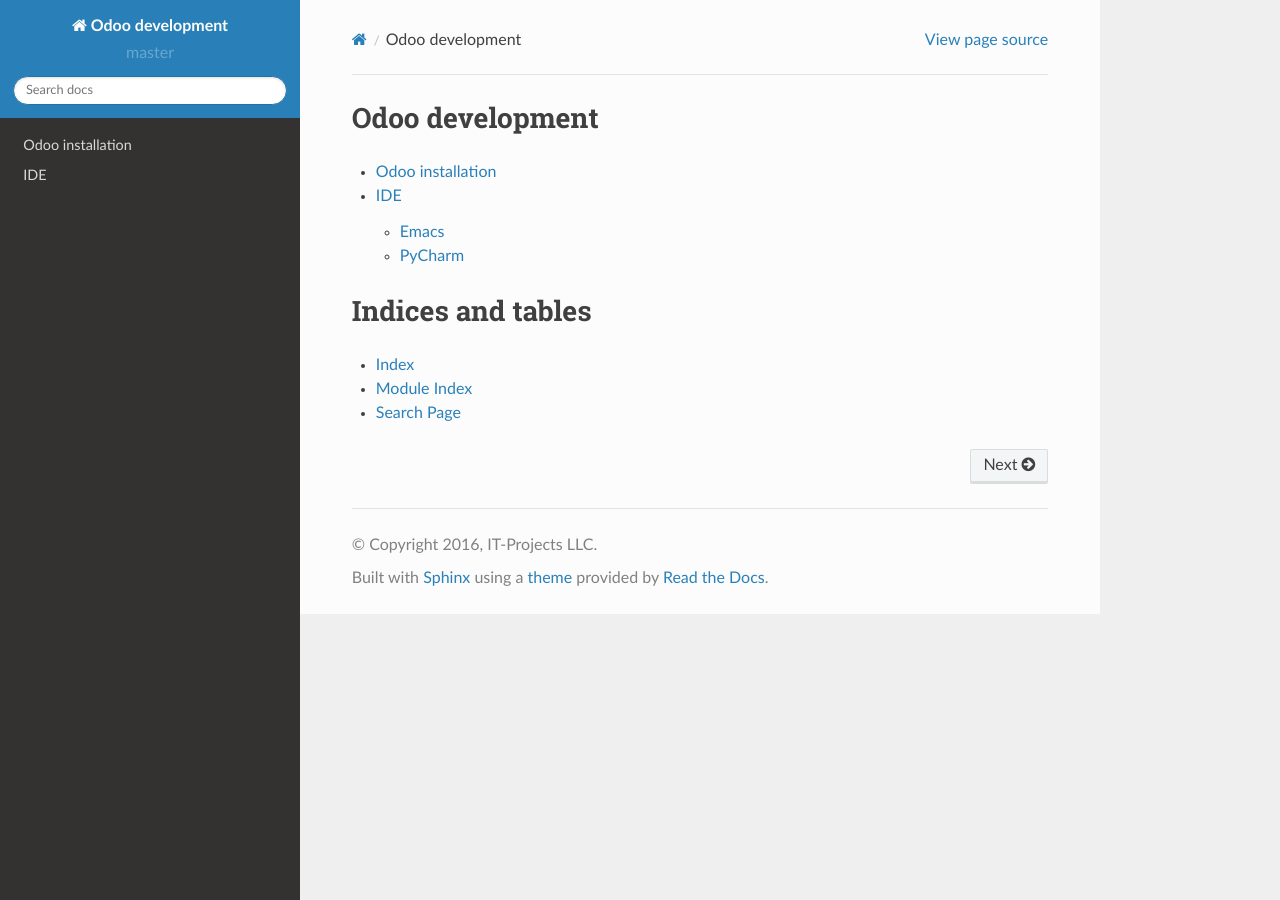
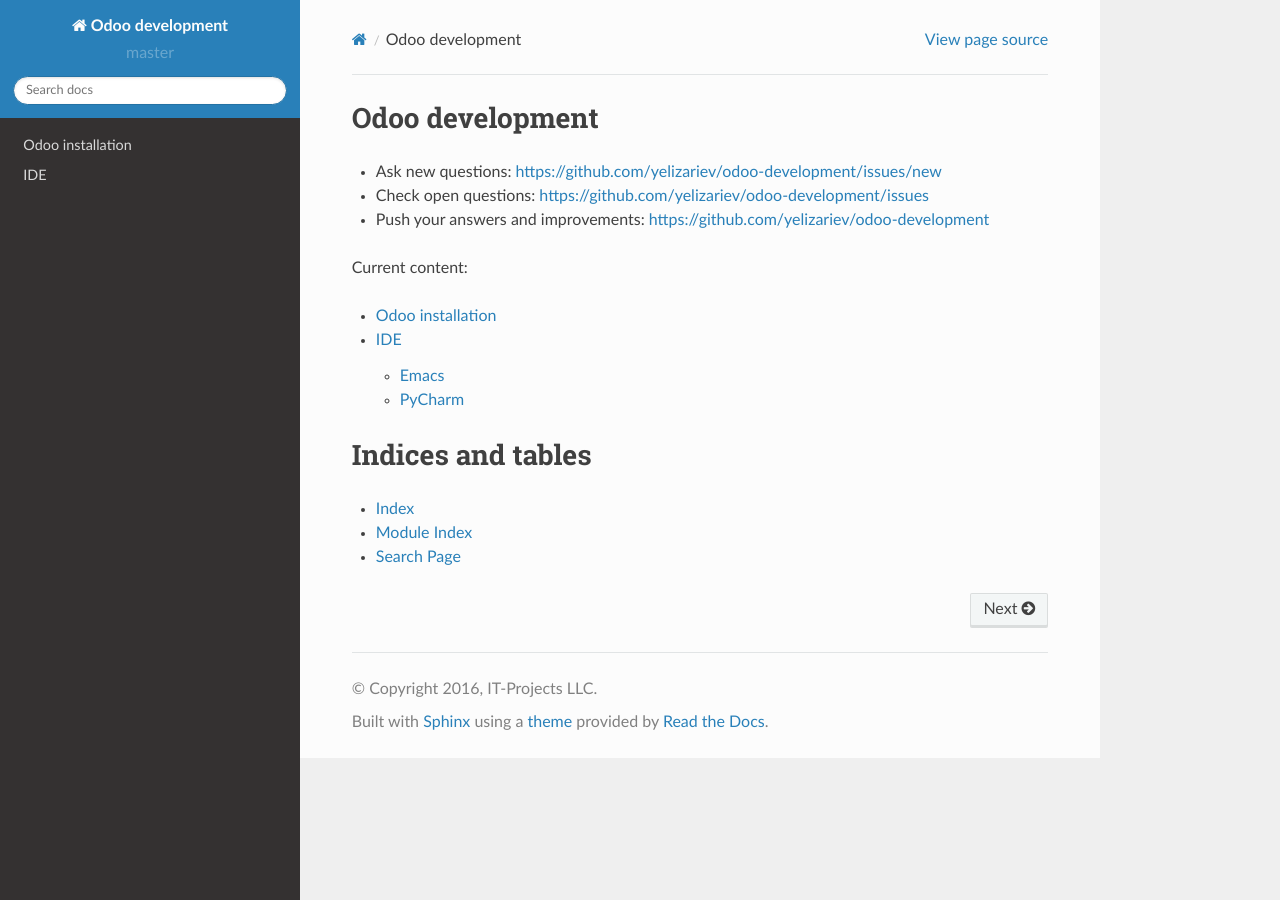
Before and after one commit to itpp-labs/odoo-development, a Sphinx documentation site: the page built from docs/index.rst, in a window 1280 px wide. Built offline with Sphinx 7.4.7 and the Read the Docs theme 2.0.0, drawn with Linux system fonts in a browser that asks for light colours.

Commit message:
Update index.rst

```diff
--- a/docs/index.rst
+++ b/docs/index.rst
@@ -1,5 +1,11 @@
 Odoo development
 ================
+
+* Ask new questions: https://github.com/yelizariev/odoo-development/issues/new
+* Check open questions: https://github.com/yelizariev/odoo-development/issues
+* Push your answers and improvements: https://github.com/yelizariev/odoo-development
+
+Current content:
 
 .. toctree::
    :maxdepth: 2
```
